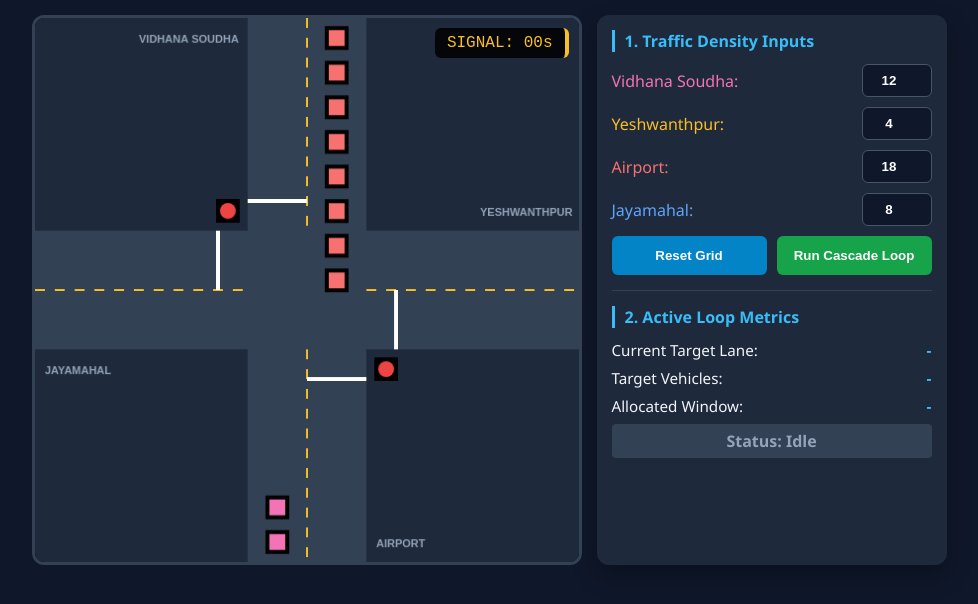
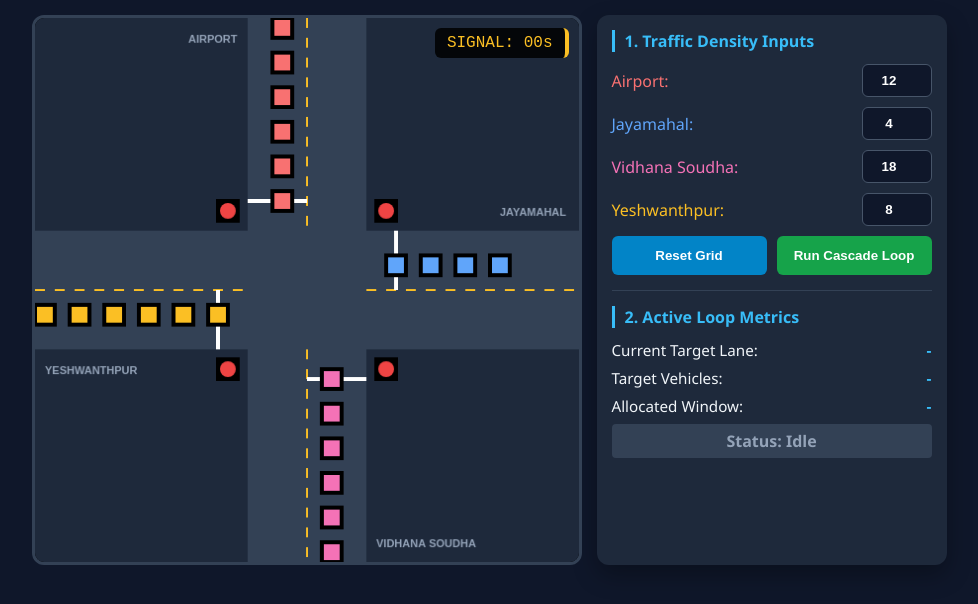
Before and after one commit to sandeshrai24-bit/Mekhri-Circle-traffic_Optimization, a Flask app: page / in a window 1280 px wide. Shown: the part 75-679 px from the top of the page, without its empty margins (151-1129 px from the left). Run offline with Flask 3, Linux system fonts and the light colour scheme.

Commit message:
Update index.html

```diff
--- a/templates/index.html
+++ b/templates/index.html
@@ -197,10 +202,10 @@
         const unitStep = carSize + carGap;
 
         const profiles = {
-            "Vidhana Soudha": { x: midX - 30, y: -20,                 dx: 0,     dy: 3.5,  stopX: midX - 30, stopY: midY - lineOffset, color: '#f472b6' },
-            "Airport":        { x: midX + 30, y: canvas.height + 20, dx: 0,     dy: -3.5, stopX: midX + 30, stopY: midY + lineOffset, color: '#f87171' },
-            "Yeshwanthpur":   { x: canvas.width + 20, y: midY + 30,  dx: -3.5,  dy: 0,    stopX: midX + lineOffset, stopY: midY + 30,  color: '#fbbf24' },
-            "Jayamahal":      { x: -20,        y: midY - 30,         dx: 3.5,   dy: 0,    stopX: midX - lineOffset, stopY: midY - 30,  color: '#60a5fa' }
+            "Airport":        { x: midX - 25, y: -20, dx: 0, dy: unitStep, stopX: midX - 25, stopY: midY - lineOffset, color: '#f87171' },
+            "Vidhana Soudha": { x: midX + 25, y: canvas.height + 20, dx: 0, dy: -unitStep, stopX: midX + 25, stopY: midY + lineOffset, color: '#f472b6' },
+            "Jayamahal":      { x: canvas.width + 20, y: midY - 25, dx: -unitStep, dy: 0, stopX: midX + lineOffset, stopY: midY - 25, color: '#60a5fa' },
+            "Yeshwanthpur":   { x: -20, y: midY + 25, dx: unitStep, dy: 0, stopX: midX - lineOffset, stopY: midY + 25, color: '#fbbf24' }
         };
 
         function initSimulation() {
@@ -221,8 +226,8 @@
                     cars.push({
                         id: `${dir}-${i}`,
                         dir: dir,
-                        x: p.stopX + (dir === 'Yeshwanthpur' || dir === 'Jayamahal' ? distanceBack * Math.sign(p.dx) : 0),
-                        y: p.stopY + (dir === 'Vidhana Soudha' || dir === 'Airport' ? distanceBack * Math.sign(p.dy) : 0),
+                        x: p.stopX + (dir === 'Jayamahal' || dir === 'Yeshwanthpur' ? distanceBack * Math.sign(p.dx) : 0),
+                        y: p.stopY + (dir === 'Airport' || dir === 'Vidhana Soudha' ? distanceBack * Math.sign(p.dy) : 0),
                         color: p.color,
                         passedLine: false
                     });
@@ -285,8 +290,6 @@
                 activeLight = targetLaneSystem;
                 running = true;
 
-                moveOneVehicleFromActiveLane();
-
                 clearInterval(globalClockInterval);
                 globalClockInterval = setInterval(() => {
                     if (timeRemaining > 0) {
@@ -332,30 +335,10 @@
 
         function engineLoop() {
             cars.forEach(c => {
-                let p = profiles[c.dir];
-                if (c.passedLine) {
-                    c.x += p.dx;
-                    c.y += p.dy;
-                } else {
-                    let frontCar = cars.find(other =>
-                        other.dir === c.dir &&
-                        !other.passedLine &&
-                        other.id !== c.id &&
-                        ((p.dy > 0 && other.y > c.y && other.y - c.y <= unitStep) ||
-                         (p.dy < 0 && other.y < c.y && c.y - other.y <= unitStep) ||
-                         (p.dx > 0 && other.x > c.x && other.x - c.x <= unitStep) ||
-                         (p.dx < 0 && other.x < c.x && c.x - other.x <= unitStep))
-                    );
-
-                    let canMoveForward = false;
-                    if (!frontCar) {
-                        canMoveForward = true;
-                    }
-
-                    if (canMoveForward) {
-                        c.x += p.dx * 0.5;
-                        c.y += p.dy * 0.5;
-                    }
+                if (c.passedLine && c.dir === activeLight) {
+                    let p = profiles[c.dir];
+                    c.x += p.dx * 0.05;
+                    c.y += p.dy * 0.05;
                 }
             });
             draw();
@@ -377,20 +360,20 @@
             ctx.strokeStyle = "#fff"; ctx.lineWidth = 4; ctx.setLineDash([]);
             ctx.beginPath(); ctx.moveTo(midX - roadW/2, midY - lineOffset); ctx.lineTo(midX, midY - lineOffset); ctx.stroke();
             ctx.beginPath(); ctx.moveTo(midX, midY + lineOffset); ctx.lineTo(midX + roadW/2, midY + lineOffset); ctx.stroke();
-            ctx.beginPath(); ctx.moveTo(midX + lineOffset, midY); ctx.lineTo(midX + lineOffset, midY + roadW/2); ctx.stroke();
-            ctx.beginPath(); ctx.moveTo(midX - lineOffset, midY - roadW/2); ctx.lineTo(midX - lineOffset, midY); ctx.stroke();
+            ctx.beginPath(); ctx.moveTo(midX + lineOffset, midY - roadW/2); ctx.lineTo(midX + lineOffset, midY); ctx.stroke();
+            ctx.beginPath(); ctx.moveTo(midX - lineOffset, midY); ctx.lineTo(midX - lineOffset, midY + roadW/2); ctx.stroke();
 
             ctx.fillStyle = "#94a3b8"; ctx.font = "bold 11px Arial";
-            ctx.fillText("VIDHANA SOUDHA", midX - roadW/2 - 110, 25);
-            ctx.fillText("YESHWANTHPUR", canvas.width - 100, midY - roadW/2 - 15);
-            ctx.fillText("AIRPORT", midX + roadW/2 + 10, canvas.height - 15);
-            ctx.fillText("JAYAMAHAL", 10, midY + roadW/2 + 25);
+            ctx.fillText("AIRPORT", midX - roadW/2 - 60, 25);
+            ctx.fillText("JAYAMAHAL", canvas.width - 80, midY - roadW/2 - 15);
+            ctx.fillText("VIDHANA SOUDHA", midX + roadW/2 + 10, canvas.height - 15);
+            ctx.fillText("YESHWANTHPUR", 10, midY + roadW/2 + 25);
 
             const beacons = {
-                "Vidhana Soudha": { x: midX - roadW/2 - 20, y: midY - roadW/2 - 20 },
-                "Airport":        { x: midX + roadW/2 + 20, y: midY + roadW/2 + 20 },
-                "Yeshwanthpur":   { x: midX + roadW/2 + 20, y: midY + roadW/2 + 20 },
-                "Jayamahal":      { x: midX - roadW/2 - 20, y: midY - roadW/2 - 20 }
+                "Airport":        { x: midX - roadW/2 - 20, y: midY - roadW/2 - 20 },
+                "Vidhana Soudha": { x: midX + roadW/2 + 20, y: midY + roadW/2 + 20 },
+                "Jayamahal":      { x: midX + roadW/2 + 20, y: midY - roadW/2 - 20 },
+                "Yeshwanthpur":   { x: midX - roadW/2 - 20, y: midY + roadW/2 + 20 }
             };
 
             for(let [dir, pos] of Object.entries(beacons)) {
```
Also changed, not shown: other parts of templates/index.html (+20 -15 lines).
